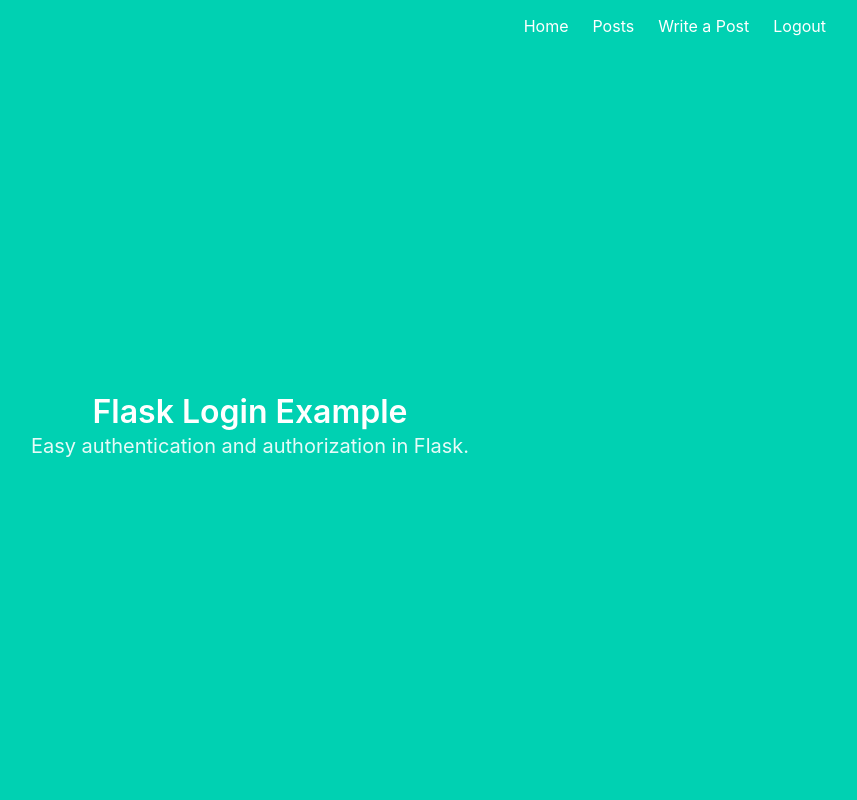
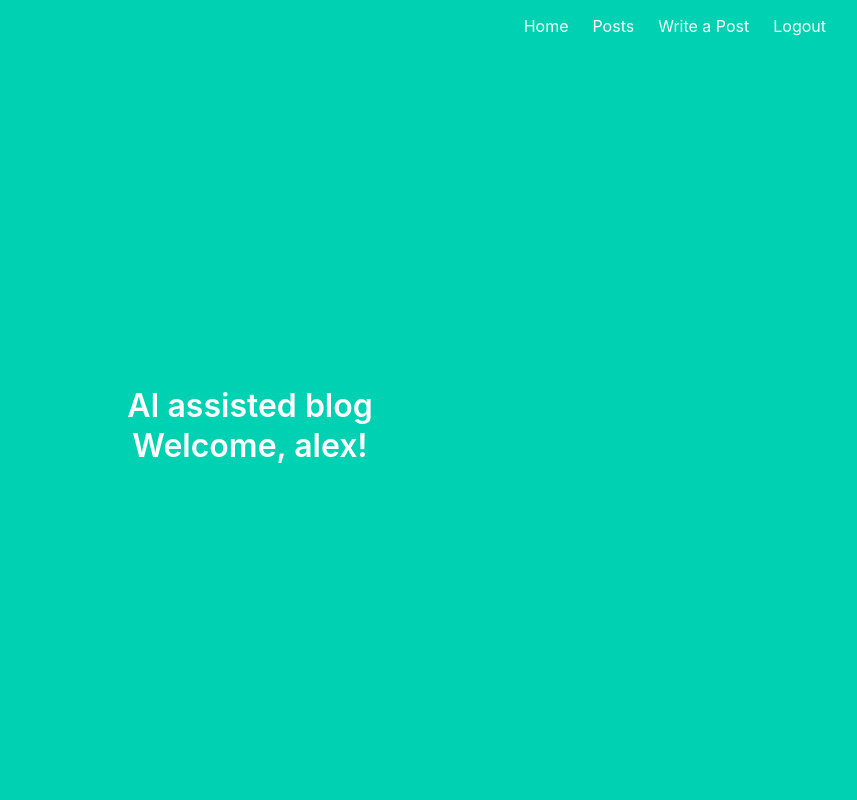
Before and after one commit to eTcilopp/FlaskDiary, a Flask app: page / in a window 1280 px wide. Shown: the whole page, without its empty margins (390-1247 px from the left). Run offline with Flask 3, Linux system fonts and the light colour scheme; a user stored in the database is signed in; parts of the project's set-up code (start-up, migrations or seed data) failed here and were passed over; some libraries are stand-ins or nearby versions.

Commit message:
updated css

```diff
--- a/project/main.py
+++ b/project/main.py
@@ -9,7 +9,7 @@ main = Blueprint('main', __name__)
 
 @main.route('/')
 def index():
-    return render_template('index.html')
+    return render_template('index.html', name=current_user.name)
 
 
 @main.route('/posts')
--- a/project/templates/base.html
+++ b/project/templates/base.html
@@ -49,9 +49,8 @@
                 </div>
             </nav>
         </div>
-
         <div class="hero-body">
-            <div class="container has-text-centered">
+            <div class="container">
                {% block content %}
                {% endblock %}
             </div>
--- a/project/templates/index.html
+++ b/project/templates/index.html
@@ -1,10 +1,20 @@
 {% extends "base.html" %}
 
 {% block content %}
-<h1 class="title">
-  Flask Login Example
-</h1>
-<h2 class="subtitle">
-  Easy authentication and authorization in Flask.
-</h2>
+<div class="container has-text-centered">
+  <h1 class="title">
+    AI assisted blog
+  </h1>
+  <h2 class="subtitle">
+    <div class="container has-text-centered">
+      <h1 class="title">
+        {% if current_user.is_authenticated %}
+          Welcome, {{ name }}!
+        {% else %}
+          Welcome, guest!
+        {% endif %}
+      </h1>
+    </div>
+  </h2>
+</div>
 {% endblock %}
--- a/project/templates/individual_post.html
+++ b/project/templates/individual_post.html
@@ -1,9 +1,6 @@
 {% extends "base.html" %}
 
 {% block content %}
-<h1 class="title">
-  Welcome, {{ name }}!
-</h1>
 <h2>
     {{ post.created }}
     <br>
```
Also changed, not shown: project/templates/blog_posts.html (+8 -5 lines), instance/db.sqlite.
